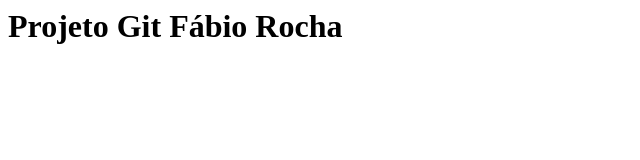
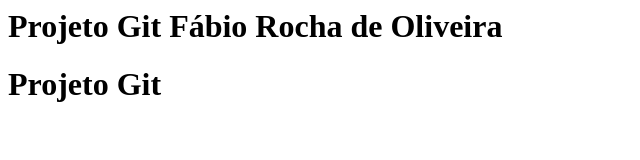
Before and after one commit to fabiorochajales/site, a plain HTML site: page index.html in a window 1280 px wide. Shown: the whole page, without its empty margins (0-640 px from the left). Drawn offline with Linux system fonts and the light colour scheme.

Commit message:
Versão 2

```diff
--- a/index.html
+++ b/index.html
@@ -3,6 +3,7 @@
 
 </head>
 <body>
-<h1>Projeto Git Fábio Rocha </h1>
+<h1>Projeto Git Fábio Rocha de Oliveira </h1>
+<h1>Projeto Git </h1>
 </body>
 </html>
```
